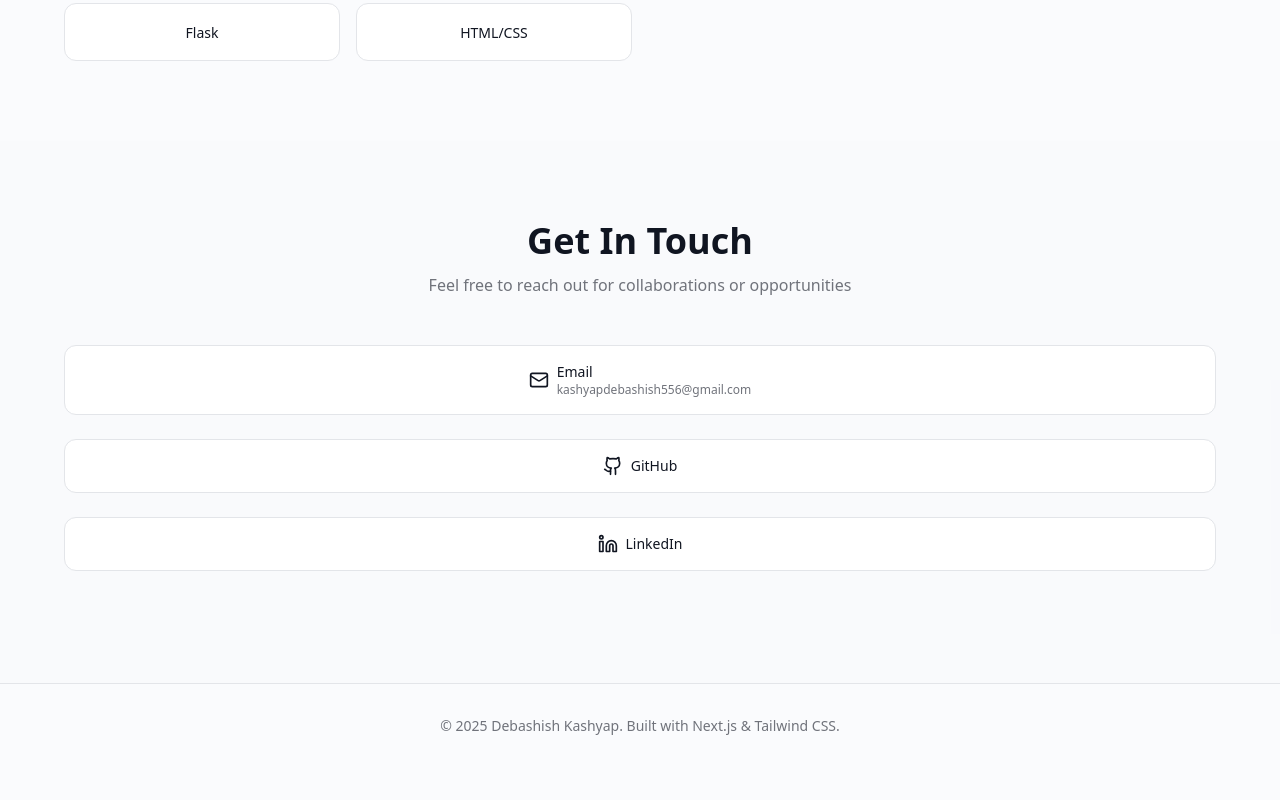
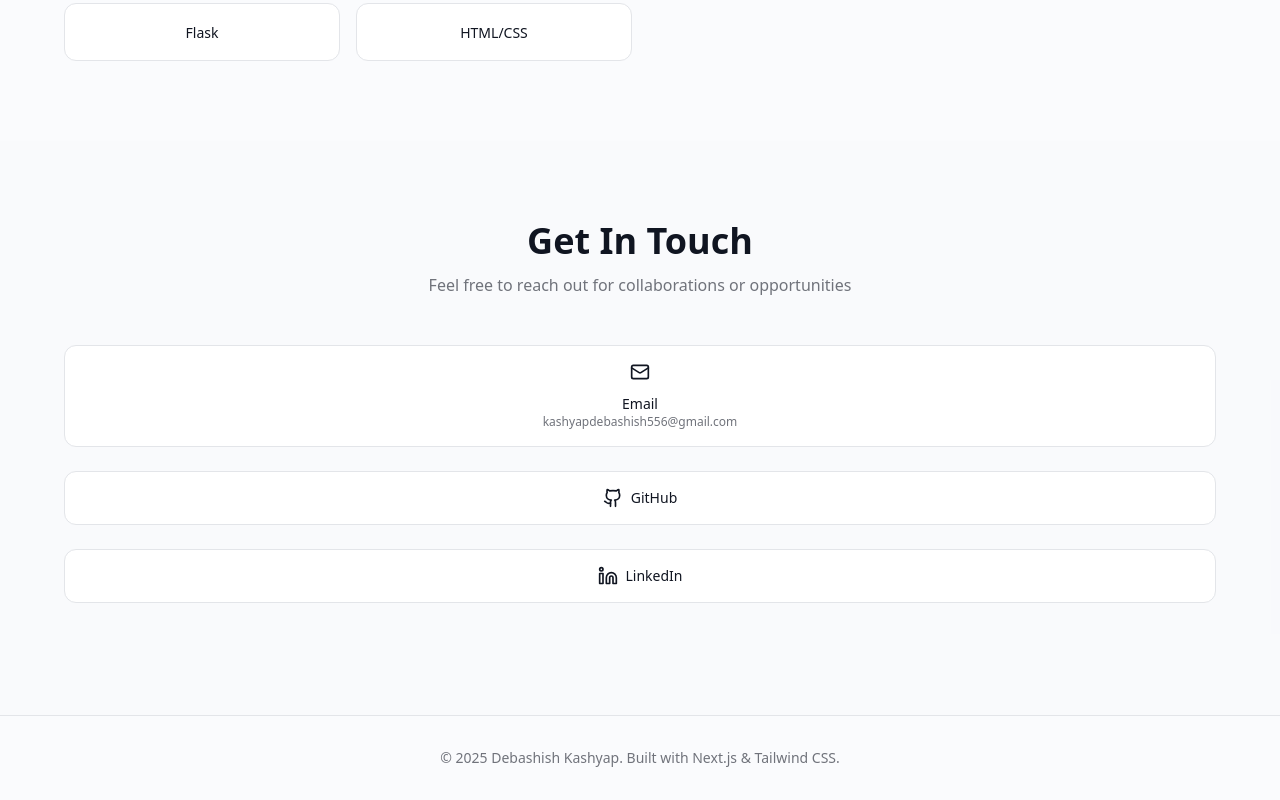
Before and after one commit to Debashish-kashyap/portfolio-website-build, a Next.js app: page / in a window 1280 px wide. Shown: the part 3685-4485 px from the top of the page. Before the commit the page ends 4453 px from the top, so only its background shows below. Built offline with nearby package versions, Linux system fonts and the light colour scheme.

Commit message:
feat: reorganize email contact box layout
Vertically stack Mail icon, "Email" text, and email address.

Co-authored-by: Debashish kashyap <230554506+Debashish-kashyap@users.noreply.github.com>

```diff
--- a/app/page.tsx
+++ b/app/page.tsx
@@ -714,10 +714,10 @@ export default function Portfolio() {
           <div className="flex flex-col xs:flex-row justify-center gap-3 sm:gap-6 mb-8">
             <Link
               href="mailto:kashyapdebashish556@gmail.com"
-              className="flex items-center justify-center gap-2 p-4 bg-card border border-border rounded-lg hover:bg-accent/5 hover:border-accent/30 hover:shadow-md hover:scale-105 transition-all duration-200"
+              className="flex flex-col items-center justify-center gap-3 p-4 bg-card border border-border rounded-lg hover:bg-accent/5 hover:border-accent/30 hover:shadow-md hover:scale-105 transition-all duration-200"
             >
               <Mail className="w-5 h-5" />
-              <div className="flex flex-col items-start">
+              <div className="flex flex-col items-center">
                 <span className="text-sm font-medium">Email</span>
                 <span className="text-xs text-muted-foreground">kashyapdebashish556@gmail.com</span>
               </div>
```
